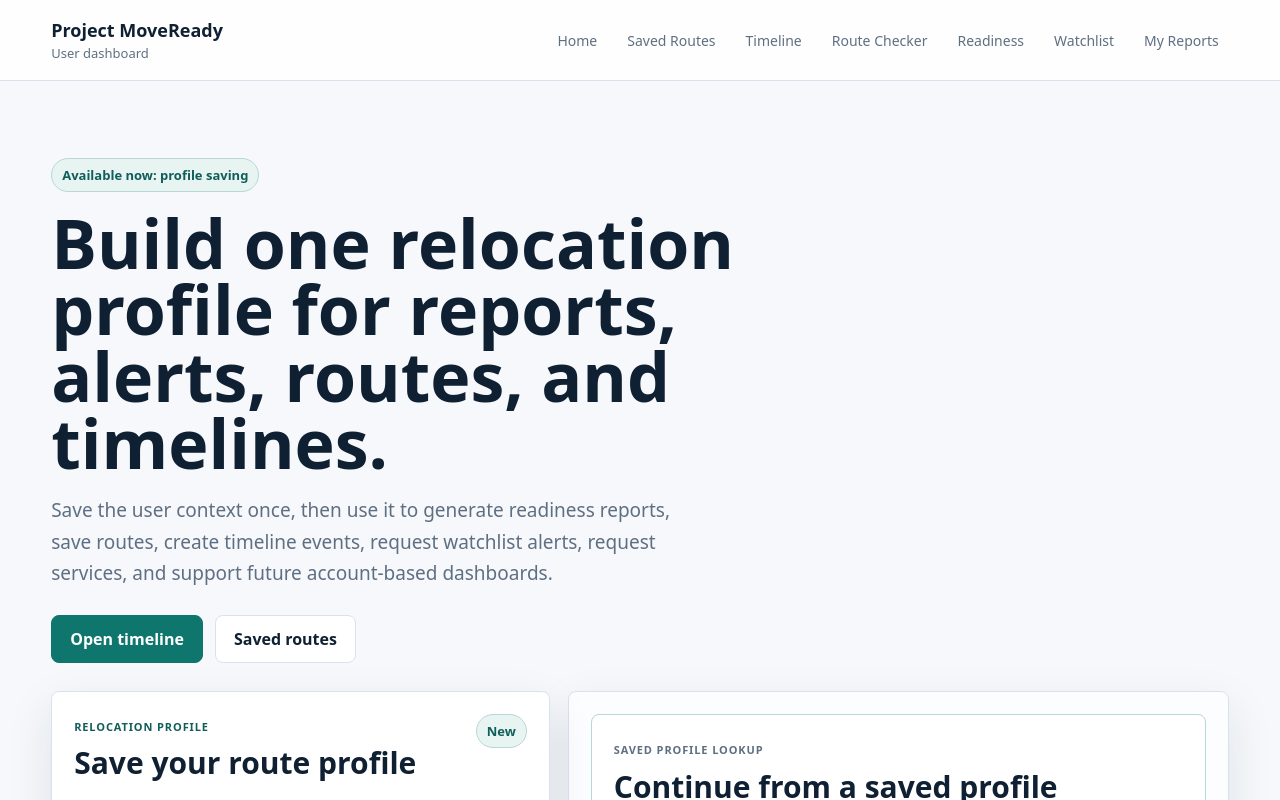
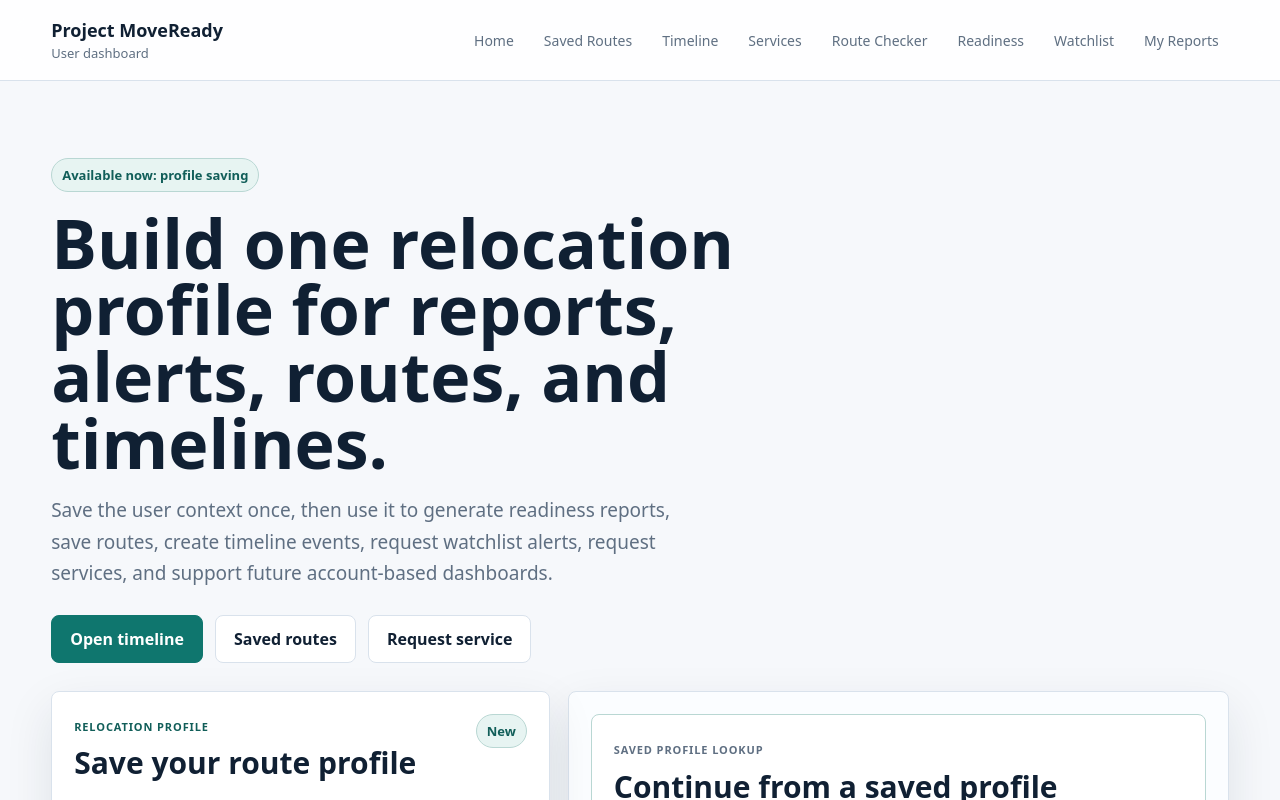
Before and after one commit to SirBM201/SirBM201-moveready-frontend, a Next.js app: page /dashboard in a window 1280 px wide. Shown: the top 800 px of the page. Built offline with nearby package versions, Linux system fonts and the light colour scheme; no server answers.

Commit message:
Add services link to dashboard

```diff
--- a/app/dashboard/page.tsx
+++ b/app/dashboard/page.tsx
@@ -12,6 +12,7 @@ export default function DashboardPage() {
           <a href="/">Home</a>
           <a href="/saved-routes">Saved Routes</a>
           <a href="/timeline">Timeline</a>
+          <a href="/services">Services</a>
           <a href="/route-checker">Route Checker</a>
           <a href="/readiness">Readiness</a>
           <a href="/watchlist">Watchlist</a>
@@ -29,6 +30,7 @@ export default function DashboardPage() {
           <div className="actions">
             <a className="btn primary" href="/timeline">Open timeline</a>
             <a className="btn" href="/saved-routes">Saved routes</a>
+            <a className="btn" href="/services">Request service</a>
           </div>
         </div>
       </section>
```
